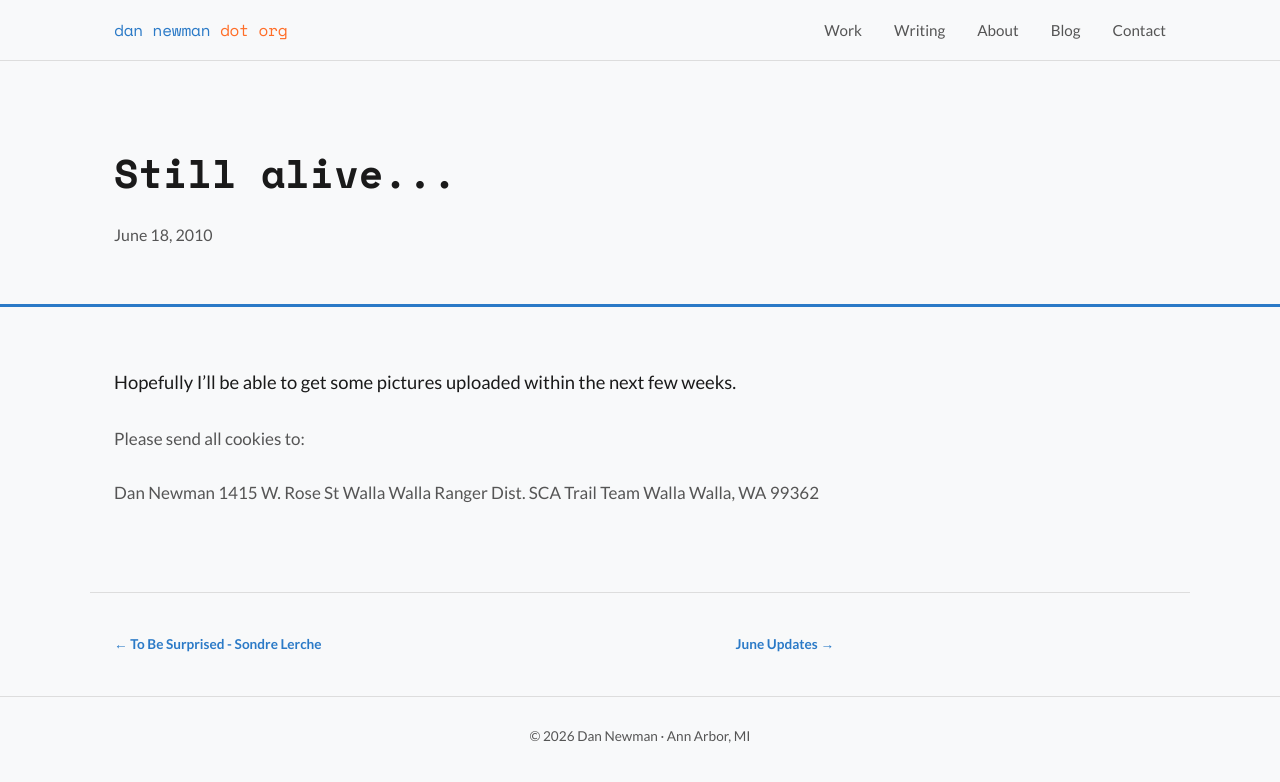
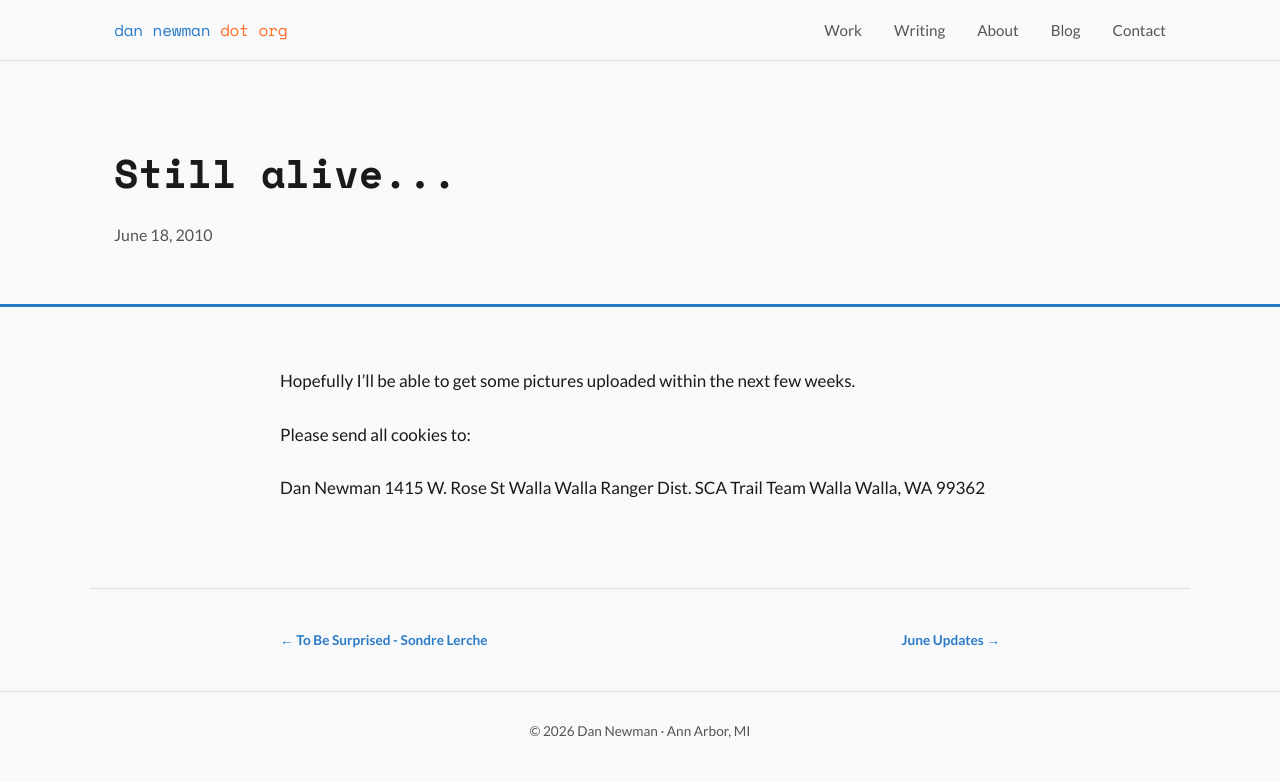
Before and after one commit to dnewms/dannewman.org, a Jekyll site: the page built from _posts/2010-06-18-still-alive.md, in a window 1280 px wide. Shown: the top 782 px of the page. Built offline with Jekyll 4.4.1, drawn with Linux system fonts in a browser that asks for light colours.

```diff
--- a/assets/css/style.css
+++ b/assets/css/style.css
@@ -614,7 +614,6 @@
     margin: 0 auto;
 }
 
-.post-header h1,
 .post-header .post-meta {
     max-width: 720px;
 }
@@ -633,10 +632,14 @@
     padding: 60px 24px;
     max-width: 1100px;
     margin: 0 auto;
+    display: flex;
+    flex-direction: column;
+    align-items: center;
 }
 
 .post-content > * {
     max-width: 720px;
+    width: 100%;
 }
 
 .post-content img {
@@ -645,11 +648,6 @@
 
 .post-content p {
     margin-bottom: 1.5em;
-    color: var(--color-text-muted);
-}
-
-.post-content p:first-of-type {
-    font-size: 1.15rem;
     color: var(--color-text);
 }
 
@@ -717,10 +715,13 @@
     border-top: 1px solid var(--color-border);
     max-width: 1100px;
     margin: 0 auto;
+    display: flex;
+    justify-content: center;
 }
 
 .post-footer .post-nav {
     max-width: 720px;
+    width: 100%;
 }
 
 .post-nav {
```
